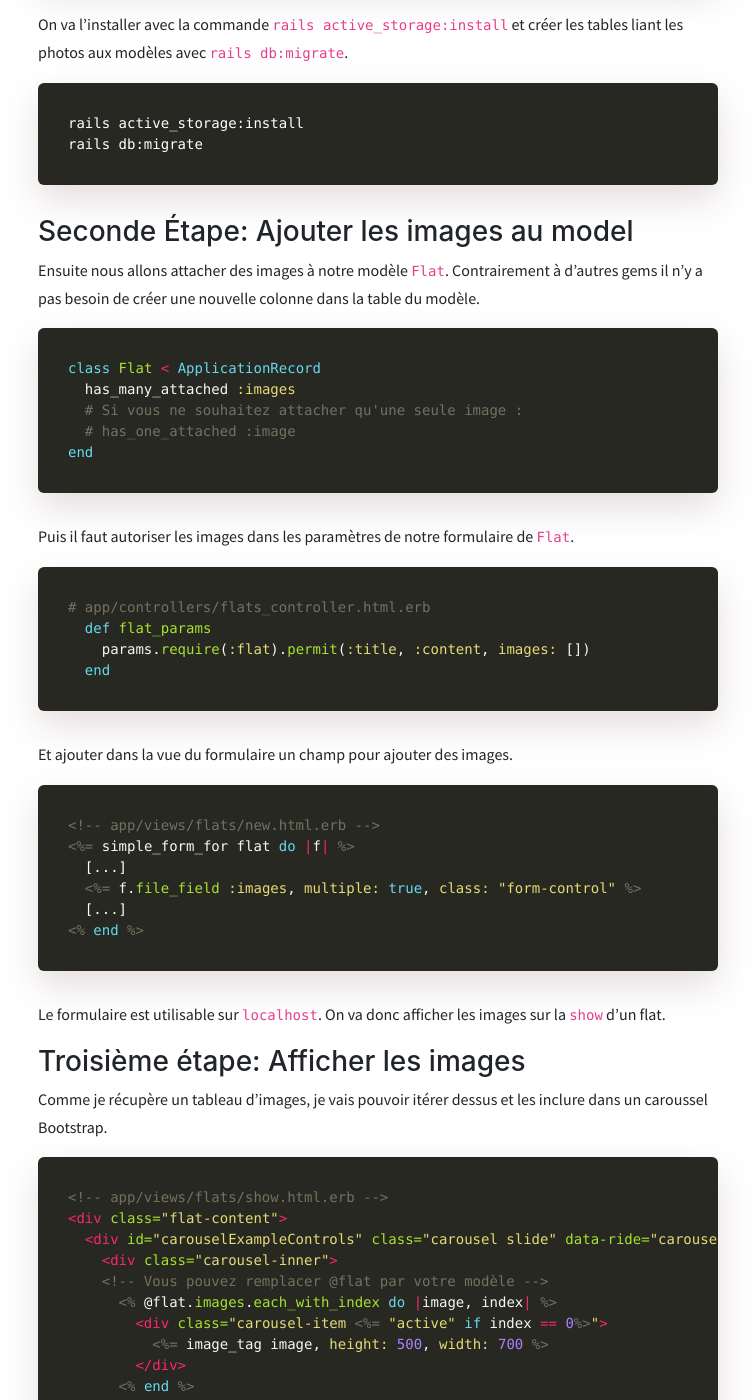
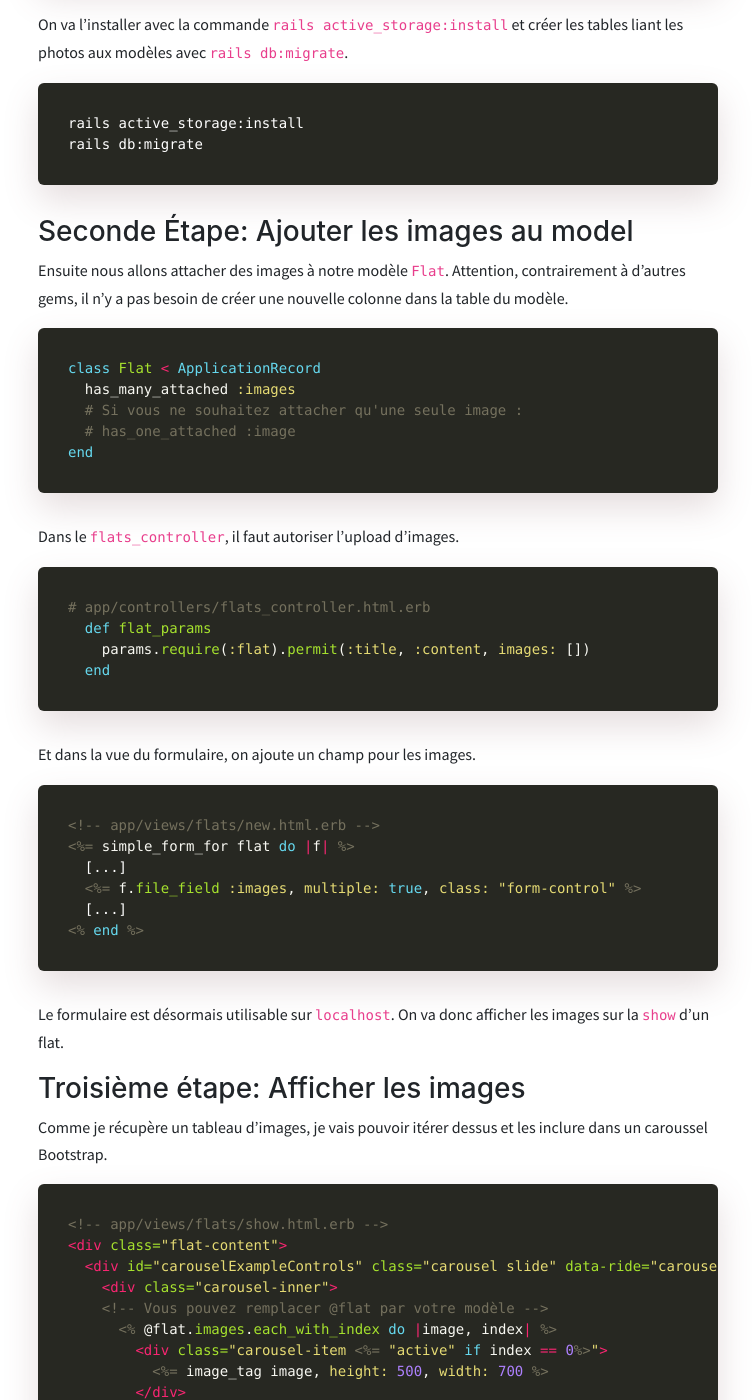
Before and after one commit to alexandrebk/alexandrebk.github.io, a Jekyll site: the page built from _posts/2019-09-15-active-storage.md, in a window 1280 px wide and 1400 px high, scrolled down 528 px. Shown: the whole window, without its empty margins (262-1017 px from the left). Built offline with Jekyll 4.4.1, drawn with Linux system fonts in a browser that asks for light colours; nearby versions of some CDN libraries.

Commit message:
Fixing typo

````diff
--- a/_posts/2019-09-15-active-storage.md
+++ b/_posts/2019-09-15-active-storage.md
@@ -24,7 +24,7 @@
 
 ### Seconde Étape: Ajouter les images au model
 
-Ensuite nous allons attacher des images à notre modèle `Flat`. Contrairement à d'autres gems il n'y a pas besoin de créer une nouvelle colonne dans la table du modèle.
+Ensuite nous allons attacher des images à notre modèle `Flat`. Attention, contrairement à d'autres gems, il n'y a pas besoin de créer une nouvelle colonne dans la table du modèle.
 
 ```ruby
 class Flat < ApplicationRecord
@@ -34,7 +34,7 @@
 end
 ```
 
-Puis il faut autoriser les images dans les paramètres de notre formulaire de `Flat`.
+Dans le `flats_controller`, il faut autoriser l'upload d'images.
 
 ```ruby
 # app/controllers/flats_controller.html.erb
@@ -43,7 +43,7 @@
   end
 ```
 
-Et ajouter dans la vue du formulaire un champ pour ajouter des images.
+Et dans la vue du formulaire, on ajoute un champ pour les images.
 
 ```erb
 <!-- app/views/flats/new.html.erb -->
@@ -54,8 +54,7 @@
 <% end %>
 ```
 
-Le formulaire est utilisable sur `localhost`. On va donc afficher les
-images sur la `show` d'un flat.
+Le formulaire est désormais utilisable sur `localhost`. On va donc afficher les images sur la `show` d'un flat.
 
 ### Troisième étape: Afficher les images
 
````
